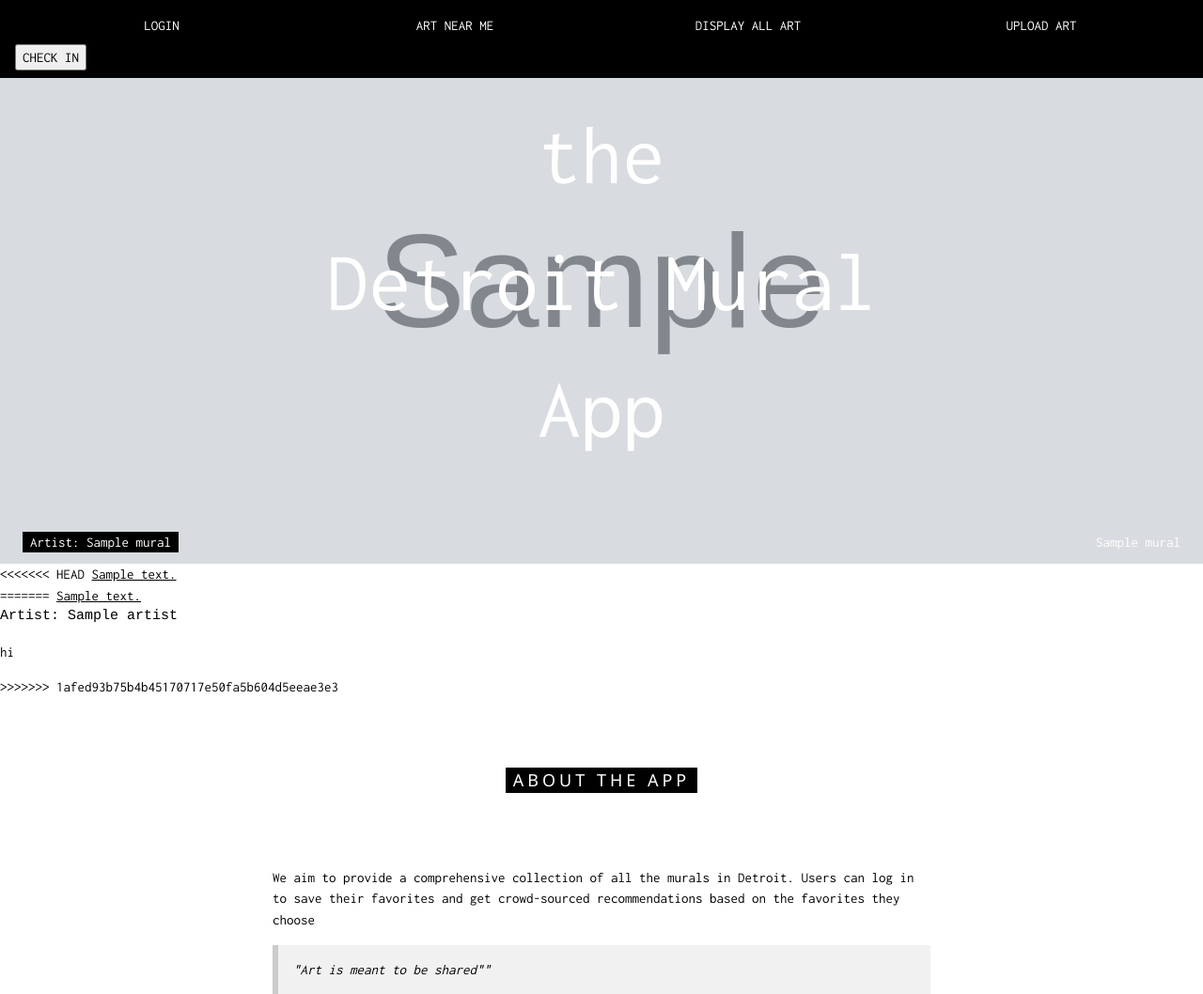
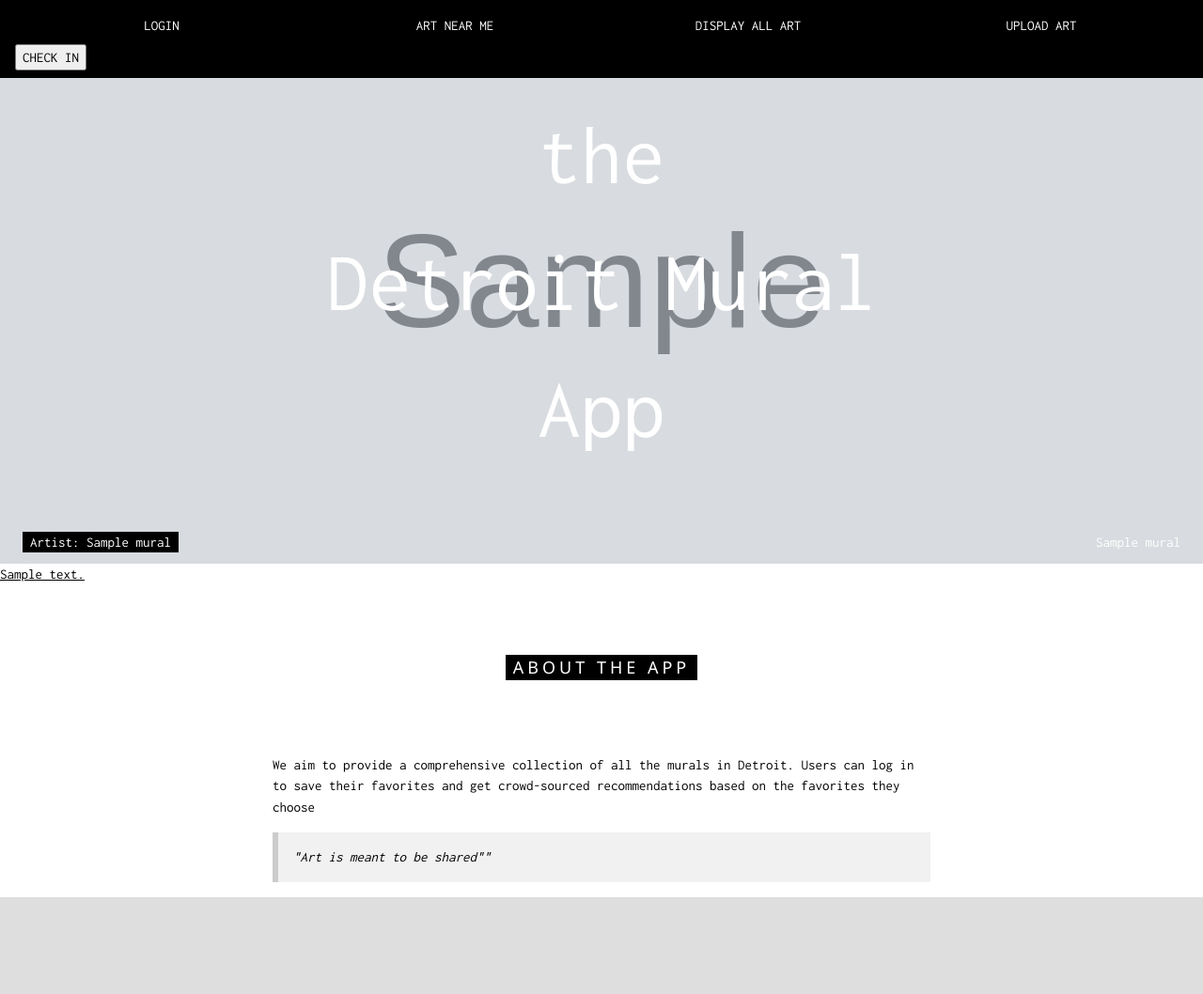
Before and after one commit to barohit/MuralDisplayDetroit, a Java web app: template src/main/webapp/WEB-INF/views/Index.jsp in a window 1280 px wide. Shown: the top 1058 px of the page at 94% size. After the commit the page ends 955 px from the top, so only its background shows below. Run offline with Spring Boot 4, a stand-in JSP engine, Linux system fonts and the light colour scheme; the template is opened without the code that fills it: most values are stand-ins (such as "Sample title", 1, 10 or a date in 2020); grey boxes marked "Sample" are stand-in pictures.

Commit message:
index page ..small changes

```diff
--- a/src/main/webapp/WEB-INF/views/Index.jsp
+++ b/src/main/webapp/WEB-INF/views/Index.jsp
@@ -67,17 +67,13 @@ body, html {
     <span class="w3-text-white">${mural.name }</span>
   </div>
 </header>
-<<<<<<< HEAD
-<a href = "https://www.google.com/maps/dir//${mural.address }" target="_blank">${address }</a><br>
+
+<a href = "https://www.google.com/maps/dir//${mural.address }" target="_blank">${mural.address }</a><br>
 <%-- <div style="font-family:courier;">Artist: ${mural.artistname }</div>
  --%>
-=======
-<a href = "https://www.google.com/maps/dir//${address }" target="_blank">${address }</a><br>
-<div style="font-family:courier;">Artist: ${artist }</div>
 
 
-<p id="demo"> hi </p>
->>>>>>> 1afed93b75b4b45170717e50fa5b604d5eeae3e3
+
 <!-- Add a background color and large text to the whole page
 <div class="w3-sand w3-grayscale w3-large">-->
 
```
